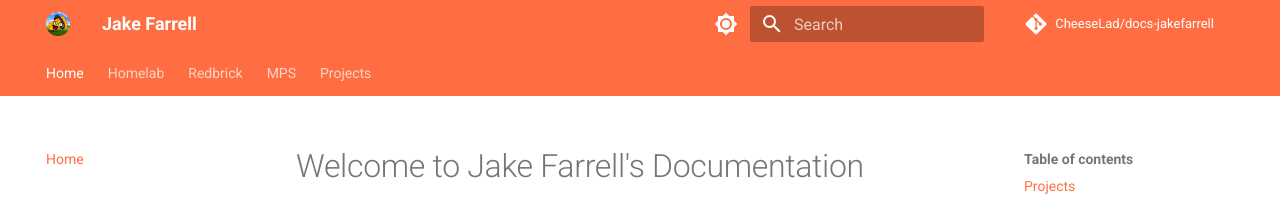
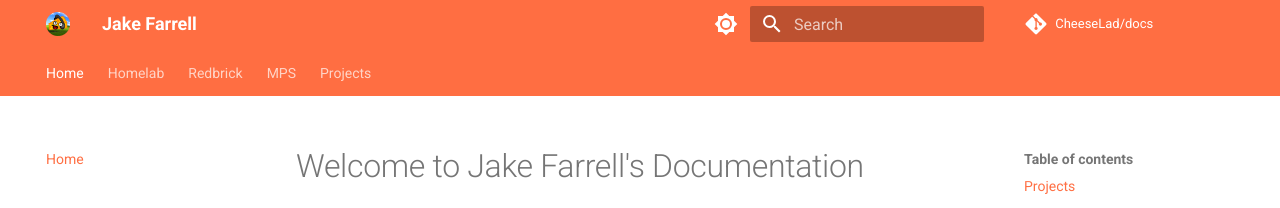
Before and after one commit to CheeseLad/docs, an MkDocs documentation site: the page built from docs/index.md, in a window 1280 px wide. Shown: the top 208 px of the page. Built offline with MkDocs 1.6.1 and Material for MkDocs 9.7.7, drawn with Linux system fonts in a browser that asks for light colours; comment, search, counter and statistics services are not loaded.

Commit message:
repo name change

```diff
--- a/mkdocs.yml
+++ b/mkdocs.yml
@@ -1,9 +1,9 @@
 site_name: Jake Farrell
 site_url: https://docs.jakefarrell.ie/
-site_description: My Documentation
+site_description: My Docs & Info
 
-repo_name: CheeseLad/docs-jakefarrell
-repo_url: https://github.com/CheeseLad/docs-jakefarrell
+repo_name: CheeseLad/docs
+repo_url: https://github.com/CheeseLad/docs
 
 nav:
   - Home: index.md
```
